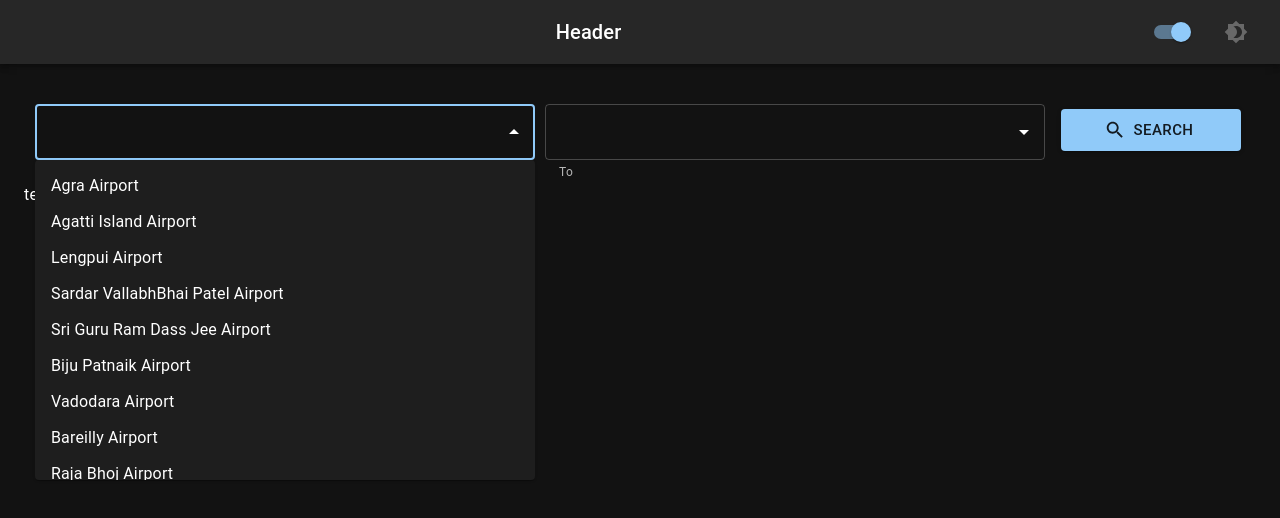
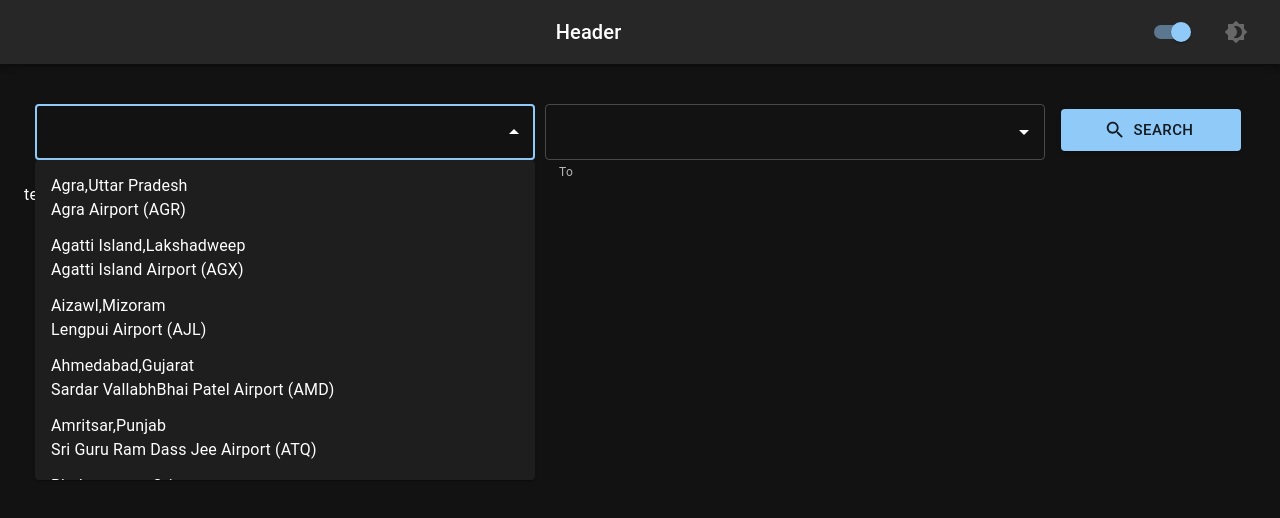
Before and after one commit to zafaralam2608/lab, a React (Create React App) app: page / in a window 1280 px wide. Both pictures are taken after a click on the button 513 px from the left and 132 px from the top of the page. Shown: the top 518 px of the page. Built offline with nearby package versions, Linux system fonts and the light colour scheme.

Commit message:
search box

```diff
--- a/src/main/component/UserInput.jsx
+++ b/src/main/component/UserInput.jsx
@@ -2,7 +2,7 @@
 import React, { useState } from 'react';
 import { useDispatch } from 'react-redux';
 import {
-  Autocomplete, Box, Button, FormControl, FormHelperText, Grid, TextField,
+  Autocomplete, Box, Button, FormControl, FormHelperText, Grid, Stack, TextField, Typography,
 } from '@mui/material';
 import { Search } from '@mui/icons-material';
 import { retrieveTimeTable } from '../slice/timeTableSlice';
@@ -31,9 +31,16 @@ function UserInput() {
             filterSelectedOptions
             limitTags={5}
             options={airports}
-            getOptionLabel={(option) => option.iataCode}
+            getOptionLabel={(option) => option.city}
             renderInput={(params) => <TextField {...params} />}
-            renderOption={(props, option) => (<Box {...props}>{option.airportName}</Box>)}
+            renderOption={(props, option) => (
+              <Box {...props}>
+                <Stack>
+                  <Typography>{`${option.city},${option.state}`}</Typography>
+                  <Typography>{`${option.airportName} (${option.iataCode})`}</Typography>
+                </Stack>
+              </Box>
+            )}
             onChange={(_, value) => setFromAirports(value)}
           />
           <FormHelperText>From</FormHelperText>
@@ -47,9 +54,16 @@ function UserInput() {
             filterSelectedOptions
             limitTags={5}
             options={airports}
-            getOptionLabel={(option) => option.iataCode}
+            getOptionLabel={(option) => option.city}
             renderInput={(params) => <TextField {...params} />}
-            renderOption={(props, option) => (<Box {...props}>{option.airportName}</Box>)}
+            renderOption={(props, option) => (
+              <Box {...props}>
+                <Stack>
+                  <Typography>{`${option.city},${option.state}`}</Typography>
+                  <Typography>{`${option.airportName} (${option.iataCode})`}</Typography>
+                </Stack>
+              </Box>
+            )}
             onChange={(_, value) => setToAirports(value)}
           />
           <FormHelperText>To</FormHelperText>
--- /dev/null
+++ b/src/main/constant/api.jsx
@@ -0,0 +1,3 @@
+export const ROOT_URL = 'https://timetable-lookup.p.rapidapi.com';
+
+export const HEADERS = { 'X-RapidAPI-Key': 'c8eba806cdmsh11f91fc417ce101p11e74fjsn2781d4639dfb' };
--- a/src/main/slice/timeTableSlice.jsx
+++ b/src/main/slice/timeTableSlice.jsx
@@ -1,10 +1,7 @@
 import { createAsyncThunk, createSelector, createSlice } from '@reduxjs/toolkit';
 import axios from 'axios';
 import { evaluateFlightDetails } from '../constant/util';
-
-const ROOT_URL = 'https://timetable-lookup.p.rapidapi.com';
-
-const HEADERS = { 'X-RapidAPI-Key': 'c8eba806cdmsh11f91fc417ce101p11e74fjsn2781d4639dfb' };
+import { HEADERS, ROOT_URL } from '../constant/api';
 
 export const retrieveTimeTable = createAsyncThunk('timeTable/retrieve', async ({ from, to, date }, thunkApi) => {
   try {
```
